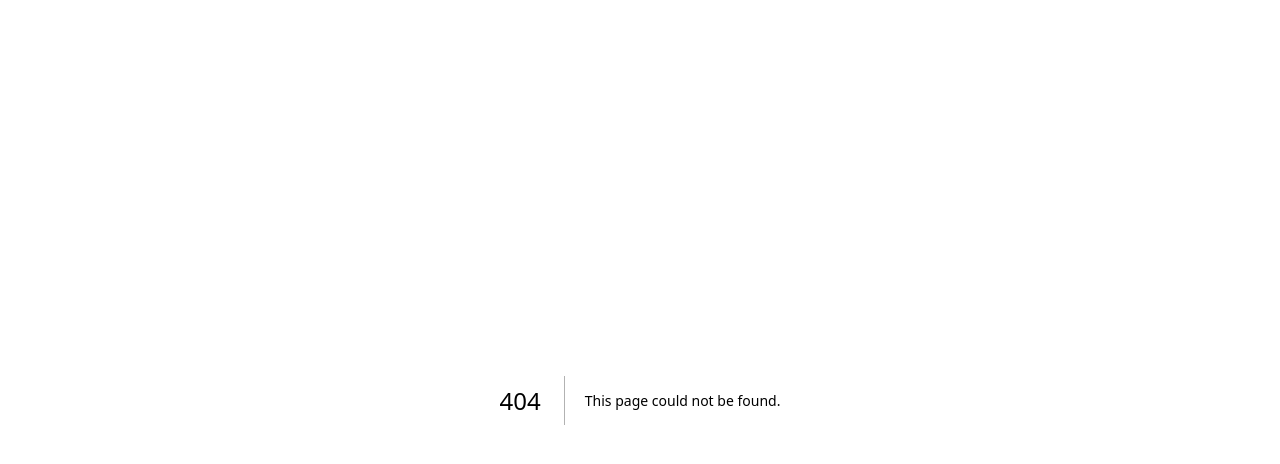
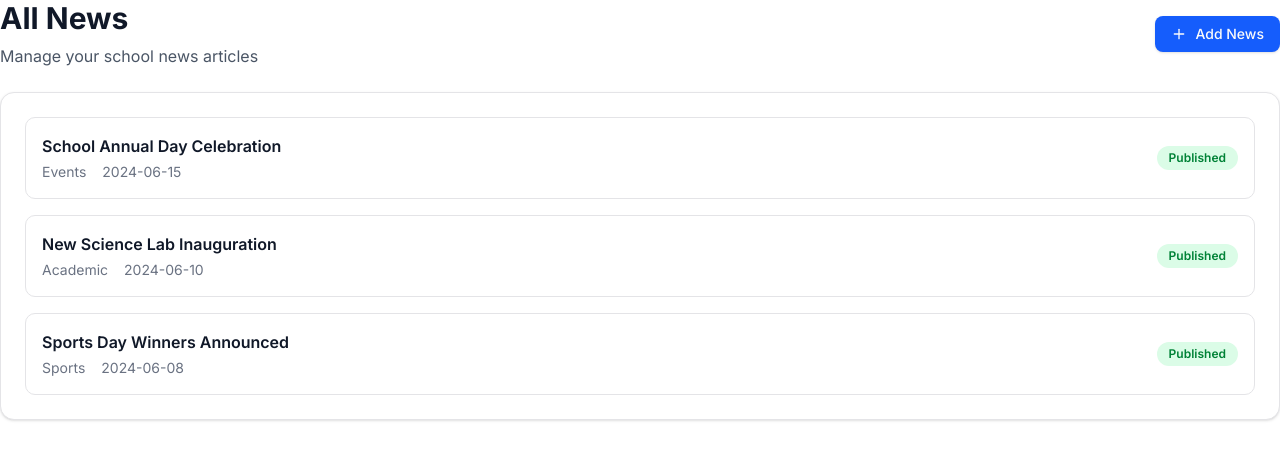
Before and after one commit to fjrhub/smkpgrimojokerto, a Next.js app: page /dashboard/news in a window 1280 px wide. Before the commit this address had no page. Shown: the top 464 px of the page. Built offline with nearby package versions, Linux system fonts and the light colour scheme.

Commit message:
feat: add news module with create functionality

```diff
--- /dev/null
+++ b/app/dashboard/news/add/page.js
@@ -0,0 +1,23 @@
+'use client'
+
+import { Card, CardContent, CardHeader, CardTitle } from '@/components/ui/card'
+
+export default function AddNewsPage() {
+  return (
+    <div className="space-y-6">
+      <div>
+        <h1 className="text-3xl font-bold text-gray-900">Add News</h1>
+        <p className="text-gray-600 mt-2">Create a new news article</p>
+      </div>
+
+      <Card>
+        <CardHeader>
+          <CardTitle>News Form</CardTitle>
+        </CardHeader>
+        <CardContent>
+          <p className="text-gray-600">News form will be similar to announcements (Coming soon)</p>
+        </CardContent>
+      </Card>
+    </div>
+  )
+}
--- /dev/null
+++ b/app/dashboard/news/page.js
@@ -0,0 +1,52 @@
+'use client'
+
+import { Card, CardContent, CardHeader, CardTitle } from '@/components/ui/card'
+import { Button } from '@/components/ui/button'
+import { Plus } from 'lucide-react'
+import Link from 'next/link'
+
+export default function AllNewsPage() {
+  const newsList = [
+    { id: 1, title: 'School Annual Day Celebration', category: 'Events', date: '2024-06-15', status: 'Published' },
+    { id: 2, title: 'New Science Lab Inauguration', category: 'Academic', date: '2024-06-10', status: 'Published' },
+    { id: 3, title: 'Sports Day Winners Announced', category: 'Sports', date: '2024-06-08', status: 'Published' },
+  ]
+
+  return (
+    <div className="space-y-6">
+      <div className="flex justify-between items-center">
+        <div>
+          <h1 className="text-3xl font-bold text-gray-900">All News</h1>
+          <p className="text-gray-600 mt-2">Manage your school news articles</p>
+        </div>
+        <Link href="/dashboard/news/add">
+          <Button className="flex items-center gap-2 bg-blue-600 hover:bg-blue-700">
+            <Plus size={18} />
+            Add News
+          </Button>
+        </Link>
+      </div>
+
+      <Card>
+        <CardContent className="p-6">
+          <div className="space-y-4">
+            {newsList.map((news) => (
+              <div key={news.id} className="flex items-center justify-between p-4 border rounded-lg hover:bg-gray-50">
+                <div>
+                  <h3 className="font-semibold text-gray-900">{news.title}</h3>
+                  <div className="flex gap-4 mt-1">
+                    <span className="text-sm text-gray-500">{news.category}</span>
+                    <span className="text-sm text-gray-500">{news.date}</span>
+                  </div>
+                </div>
+                <span className="px-3 py-1 bg-green-100 text-green-700 text-xs font-semibold rounded-full">
+                  {news.status}
+                </span>
+              </div>
+            ))}
+          </div>
+        </CardContent>
+      </Card>
+    </div>
+  )
+}
```
